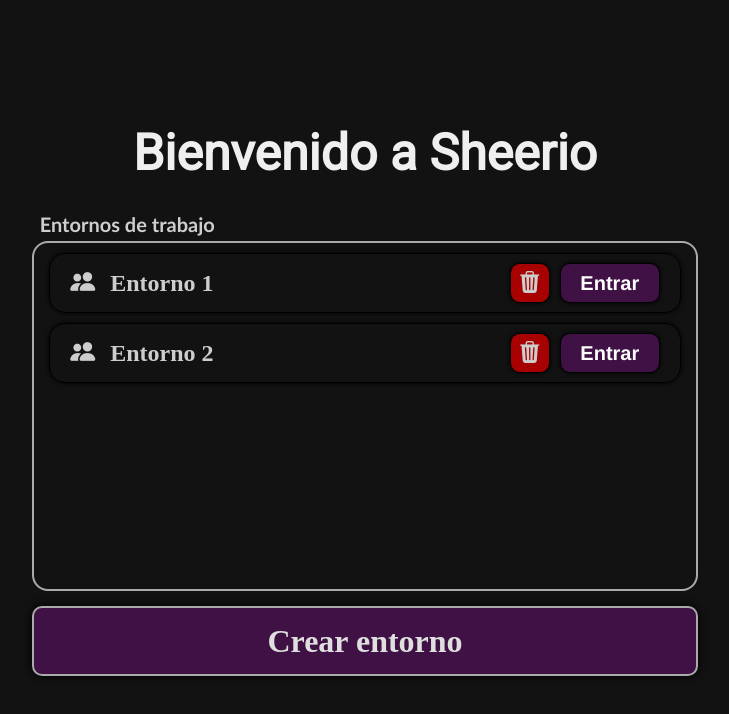
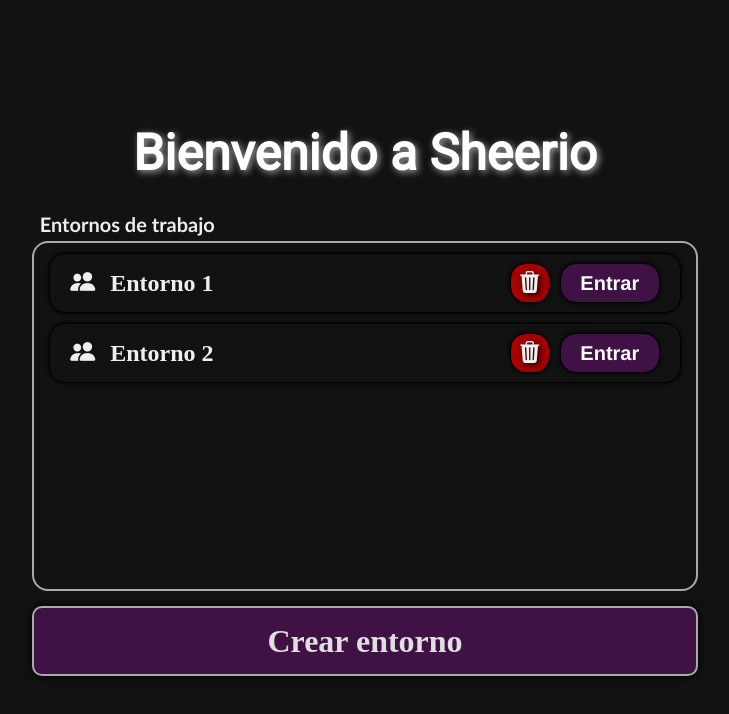
Before and after one commit to Nasho-04/proyecto-final, a React (Vite) app: page / in a window 1280 px wide. Shown: the top 714 px of the page, without its empty margins (275-1004 px from the left). Built offline with nearby package versions, Linux system fonts and the light colour scheme.

Commit message:
added text-shadows and also added border-radius to some buttons

```diff
--- a/src/components/CartaEntorno/CartaEntorno.css
+++ b/src/components/CartaEntorno/CartaEntorno.css
@@ -11,6 +11,7 @@
     border: 1px solid #000;
     box-shadow: 0px 0px 4px 0px #000;
     height: 60px;
+    transition: .2s;
 }
 
 .contenedor-menu-entorno {
@@ -72,7 +73,7 @@
 
 .btn-cancelar-eliminar-entorno {
     background-color: inherit;
-    color: #efefef;
+    color: #fff;
     border: 1px solid #fff;
     padding: 10px 20px;
     border-radius: 10px;
@@ -106,7 +107,7 @@
     height: 40px;
     border-radius: 10px;
     border: solid 1px #000;
-    color: #cdcdcd;
+    color: #efefef;
     font-size: 22px;
     font-weight: 700;
     background-color: rgb(167, 1, 1);
@@ -115,11 +116,13 @@
     align-items: center;
     box-shadow: 0px 0px 4px 0px #000;
     cursor: pointer;
+    text-shadow: 2px 2px 6px #000;
+    border-radius: 16px;
 }
 
 .btn-eliminar-entorno:hover {
     border: 1px solid #fff;
-    transition: .1s;
+    transition: .3s;
 }
 
 .info-carta-entorno {
@@ -129,7 +132,7 @@
     gap: 15px;
     height: 60px;
     align-items: center;
-    color: #cdcdcd;
+    color: #efefef;
 }
 
 .btn-entrar {
@@ -147,11 +150,12 @@
     align-items: center;
     box-shadow: 0px 0px 4px 0px #000;
     font-family: 'Franklin Gothic Medium', 'Arial Narrow', Arial, sans-serif;
+    border-radius: 16px;
 }
 
 .btn-entrar:hover {
     border: 1px solid #fff;
-    transition: .1s;
+    transition: .3s;
 }
 
 .icono-carta-entorno {
--- a/src/components/Home/Home.css
+++ b/src/components/Home/Home.css
@@ -8,7 +8,7 @@
 
 body {
     background-color: #121212;
-    color: #efefef;
+    color: #ffff;
 }
 
 h1 {
@@ -16,6 +16,7 @@
     width: 50%;
     text-align: center;
     font-family: 'Roboto', sans-serif;
+    text-shadow: 2px 2px 7px #fff9;
 }
 
 .contenedor {
@@ -56,8 +57,7 @@
     width: 65%;
     margin-left: 15px;
     text-align: left;
-    opacity: .8;
-    color: #fefefe;
+    color: #ededed;
     font-weight: bold;
     font-family: 'Gill Sans', 'Gill Sans MT', Calibri, 'Trebuchet MS', sans-serif;
 }
```
